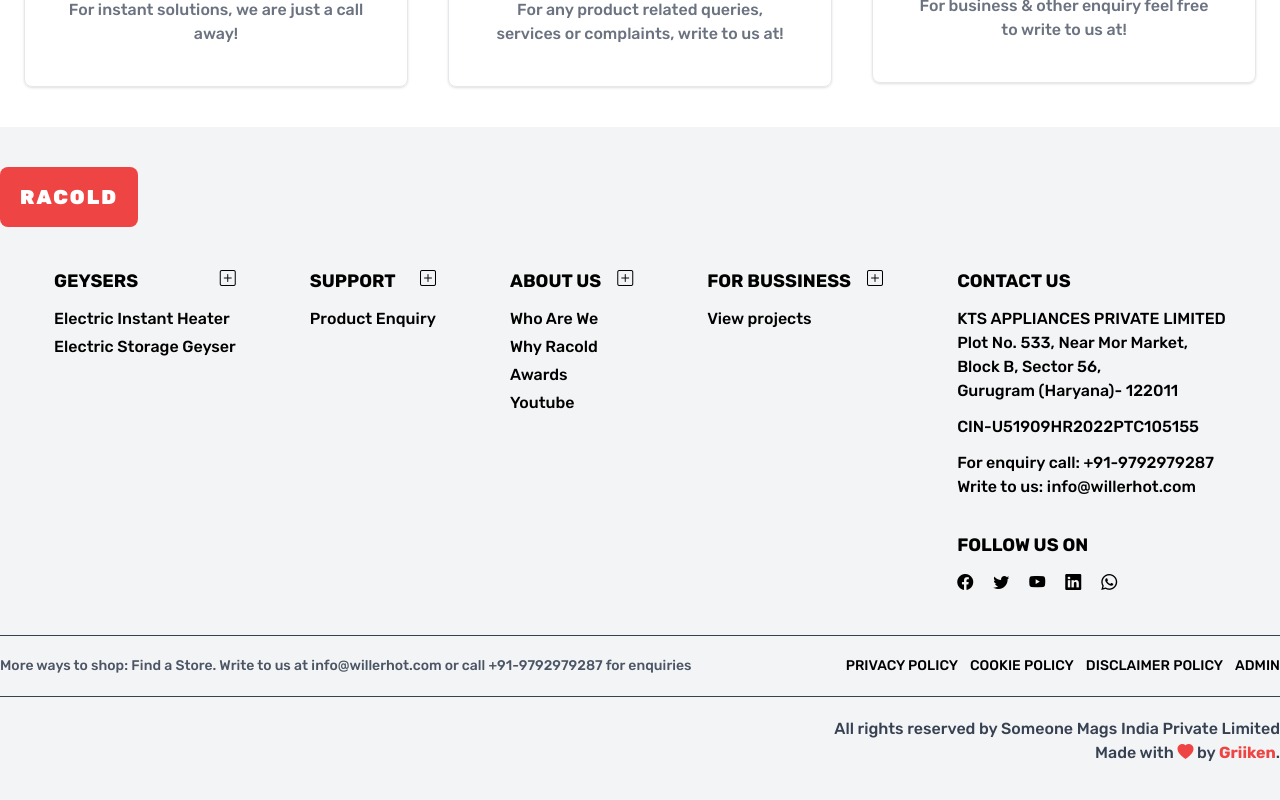
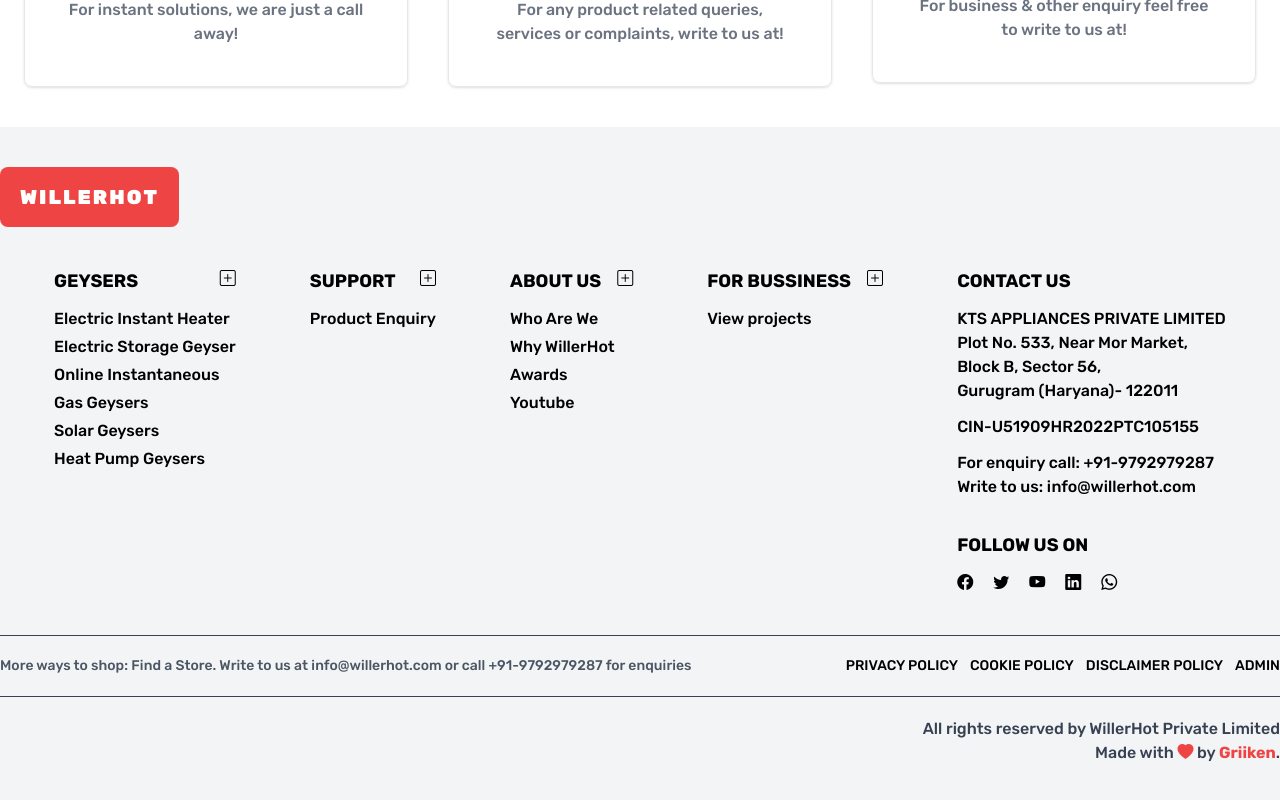
Before and after one commit to rritik772/UltimateGeyser, a Next.js app: page / in a window 1280 px wide. Shown: the part 1590-2390 px from the top of the page. Built offline with nearby package versions, Linux system fonts and the light colour scheme; no server answers; the database is empty.

Commit message:
product filter footer

```diff
--- a/components/admin/adminNavbar/AdminNavbar.tsx
+++ b/components/admin/adminNavbar/AdminNavbar.tsx
@@ -31,7 +31,7 @@
                 {/* <i className="lg:(hidden) bi bi-list text-3xl" onClick={() => { }}></i> */}
                 <Link href="/">
                     <a>
-                        <button className="racold-button">Racold</button>
+                        <button className="racold-button">WillerHot</button>
                     </a>
                 </Link>
             </div>
--- a/components/admin/showProduct/UpdateProduct.tsx
+++ b/components/admin/showProduct/UpdateProduct.tsx
@@ -1,7 +1,8 @@
 import React, { useState, FC } from 'react'
 import { toast } from 'react-toastify';
+import { database } from '../../../firebase';
 import { ProductModal } from '../../../models/product/product-modal';
-import { updateProduct } from '../../../utils/firebase/database/productsDatabase';
+import { deleteProduct, updateProduct } from '../../../utils/firebase/database/productsDatabase';
 import { addProductsImages, deleteImages } from '../../../utils/firebase/storage/productStorage';
 
 interface UpdateProductProps {
@@ -17,6 +18,7 @@
     const [featuredProduct, setFeaturedProduct] = useState(product.featuredProduct);
     const [loading, setLoading] = useState(false);
     const [colors, setColors] = useState<string[]>(product.colors);
+    const [category, setCategory] = useState<string>(product.category);
     const [capacity, setCapacity] = useState<string[]>(product.capacity)
 
     const handleImages = (e: any) => {
@@ -66,6 +68,7 @@
                 featuredProduct,
                 colors,
                 capacity,
+                category,
                 product.uid! as string
             ), product.uid! as string)
 
@@ -91,8 +94,17 @@
 
         setLoading(false);
     }
+
+    const handleDelete = async () => {
+        const isDeleted = await deleteProduct(product.uid as string);
+        if  (isDeleted)
+            toast("Deleted successfully");
+        else
+            toast.error('Cannot delete document');
+    }
+
     return (
-        <form className='<md:(grid-cols-1 w-full) md:(grid-cols-2 w-[35rem]) grid bg-gray-100 p-5 shadow mx-auto gap-2 rounded-lg mt-3'>
+        <form className='<md:(grid-cols-1 w-full) md:(grid-cols-2 w-[35rem]) grid bg-gray-100 p-5 shadow mx-auto gap-2 rounded-lg my-3'>
             <section className='flex flex-col gap-3'>
                 <input type="text" className="contactus-input" placeholder='Product Name' value={name} onChange={(e) => setName(e.target.value)} />
                 <input type="number" className="contactus-input" placeholder='Normal Price' value={price} onChange={e => setPrice(parseInt(e.target.value))} />
@@ -109,9 +121,20 @@
                     {/* <span>Colours Available</span> */}
                     <input type="text" className="contactus-input" placeholder='Colors available separate by `,`' value={colors.join(',')} onChange={(e) => setColors(e.target.value.split(','))} />
                 </div>
+                    <div className='select-none px-1 flex flex-col'>
+                        <input type="text" className='contactus-input' list="category" placeholder='Select Geyser Category' value={category} onChange={e => setCategory(e.target.value)} />
+                        <datalist id="category">
+                            <option value="Electric Instant Heater">Electric Instant Heater</option>
+                            <option value="Electric Storage Geyser">Electric Storage Geyser</option>
+                            <option value="Online Instantaneous">Online Instantaneous</option>
+                            <option value="Gas Geysers">Gas Geysers</option>
+                            <option value="Solar Geysers">Solar Geysers</option>
+                            <option value="Heat Pump Geysers">Heat Pump Geysers</option>
+                        </datalist>
+                    </div>
                 <div className='select-none py-3 px-1'>
-                    <input type="checkbox" id="featuredProduct" className='accent-red-500 mr-2' checked={featuredProduct} onChange={() => setFeaturedProduct(!featuredProduct)} />
-                    <label htmlFor="featuredProduct">Featured Product</label>
+                    <input type="checkbox" id={`featuredProduct-${name}`} className='accent-red-500 mr-2' checked={featuredProduct} onChange={() => setFeaturedProduct(!featuredProduct)} />
+                    <label htmlFor={`featuredProduct-${name}`}>Featured Product</label>
                 </div>
 
                 {/* <div className='h-full border border-red-500 rounded-lg p-1 text-center flex flex-col'>
@@ -123,17 +146,22 @@
                                 <span>No Images Uploaded</span>
                         }
                     </div> */}
-                <label htmlFor="imgs" className="btn btn-red-outline cursor-pointer text-center rounded-lg">
-                    <span>Add Images ({imgs && imgs.length})</span>
-                    <input type="file" accept="image/jpeg" className='hidden' id="imgs" multiple onChange={(e) => handleImages(e)} />
-                </label>
             </section>
             {
                 loading ?
                     <i className='bi bi-arrow-clockwise animate-spin col-span-2 justify-self-center text-4xl mt-3 text-red-500' /> :
-                    <button className='btn btn-red-outline col-span-2 mt-3' onClick={handleSubmit} disabled={loading}>
-                        Submit
-                    </button>
+                    <div className='flex col-span-2 gap-2 mt-3'>
+                        <label htmlFor="imgs" className="w-full btn btn-red-outline cursor-pointer text-center rounded-lg">
+                            <span>Add Images ({imgs && imgs.length})</span>
+                            <input type="file" accept="image/jpeg" className='hidden' id="imgs" multiple onChange={(e) => handleImages(e)} />
+                        </label>
+                        <button className='w-full btn btn-red' onClick={handleDelete} disabled={loading}>
+                            Delete
+                        </button>
+                        <button className='w-full btn btn-red-outline' onClick={handleSubmit} disabled={loading}>
+                            Submit
+                        </button>
+                    </div>
             }
         </form>
 
--- a/components/footer/Footer.tsx
+++ b/components/footer/Footer.tsx
@@ -7,7 +7,7 @@
     return (
         <div className='bg-gray-100 py-10'>
             <div className='<md:(px-5) container mx-auto flex flex-col'>
-                <button className="<lg:(mt-2) lg:(mt-0) bg-red-500 text-white py-4 px-5 text-xl tracking-widest uppercase rounded-lg cursor-pointer rubik font-black self-start">Racold</button>
+                <button className="<lg:(mt-2) lg:(mt-0) bg-red-500 text-white py-4 px-5 text-xl tracking-widest uppercase rounded-lg cursor-pointer rubik font-black self-start">WillerHot</button>
                 <section className='<md:(flex-col) md:(flex-row) flex gap-5 justify-evenly my-10'>
                     {
                         footlinks.map((item, key) => (
@@ -64,7 +64,7 @@
                         </Link>
                     </div>
                 </section>
-                <span className='self-end mt-5 text-gray-700'>All rights reserved by Someone Mags India Private Limited</span>
+                <span className='self-end mt-5 text-gray-700'>All rights reserved by WillerHot Private Limited</span>
                 <span className='self-end text-gray-700'>Made with <i className='bi bi-heart-fill text-red-500'/> by  <a href="https://www.griiken.com" className='font-bold text-red-500'>Griiken</a>.</span>
             </div>
         </div>
--- a/components/footer/footerlinks.json
+++ b/components/footer/footerlinks.json
@@ -4,11 +4,27 @@
         "links": [
             {
                 "value": "Electric Instant Heater",
-                "endpoint": "/electrict-instant-heater"
+                "endpoint": "/products?category=Electric Instant Heater"
             },
             {
                 "value": "Electric Storage Geyser",
-                "endpoint": "/electric storage"
+                "endpoint":"/products?category=Electric Storage Geyser"
+            },
+            {
+                "value": "Online Instantaneous",
+                "endpoint":"/products?category=Online Instantaneous"
+            },
+            {
+                "value": "Gas Geysers",
+                "endpoint":"/products?category=Gas Geysers"
+            },
+            {
+                "value": "Solar Geysers",
+                "endpoint":"/products?category=Solar Geysers"
+            },
+            {
+                "value": "Heat Pump Geysers",
+                "endpoint": "/products?category=Heat Pump Geysers"
             }
         ]
     },
@@ -29,7 +45,7 @@
                 "endpoint": "/aboutus#who-are-we"
             },
             {
-                "value": "Why Racold",
+                "value": "Why WillerHot",
                 "endpoint": "/aboutus#why-racold"
             },
             {
--- a/components/navbar/Navbar.tsx
+++ b/components/navbar/Navbar.tsx
@@ -20,7 +20,7 @@
                     <i className="lg:(hidden) bi bi-list text-3xl" onClick={() => setOpen(!open)}></i>
                     <Link href="/">
                         <a>
-                            <button className="<lg:(mt-2) lg:(mt-0) bg-red-500 text-white py-4 px-5 text-xl tracking-widest uppercase rounded-lg cursor-pointer rubik font-black">Racold</button>
+                            <button className="<lg:(mt-2) lg:(mt-0) bg-red-500 text-white py-4 px-5 text-xl tracking-widest uppercase rounded-lg cursor-pointer rubik font-black">WillerHot</button>
                         </a>
                     </Link>
                 </div>
--- a/models/product/product-modal.ts
+++ b/models/product/product-modal.ts
@@ -9,6 +9,7 @@
     uid: string | undefined | FieldValue
     colors: string[]
     capacity: string[]
+    category: string
 
     constructor(
         name: string,
@@ -18,6 +19,7 @@
         featuredProduct: boolean,
         colors: string[],
         capacity: string[],
+        category: string,
         uid: string | undefined
     ) {
         this.name = name;
@@ -27,6 +29,7 @@
         this.featuredProduct = featuredProduct;
         this.colors = colors;
         this.capacity = capacity;
+        this.category = category;
         this.uid = uid;
     }
 }
@@ -41,6 +44,7 @@
             featuredProduct: prod.featuredProduct,
             colors: prod.colors,
             capacity: prod.capacity,
+            category: prod.category,
             uid: undefined
         }
     },
@@ -54,6 +58,7 @@
             featuredProduct: data.featuredProduct,
             colors: data.colors,
             capacity: data.capacity,
+            category: data.category,
             uid: snapshot.id as string
         }
     }
--- a/pages/admin/add-product.tsx
+++ b/pages/admin/add-product.tsx
@@ -18,6 +18,7 @@
     const [featuredProduct, setFeaturedProduct] = useState(false);
     const [colors, setColors] = useState<string[]>([]);
     const [capacity, setCapacity] = useState<string[]>([])
+    const [category, setCategory] = useState<string>('');
     const [loginLoading, setLoginLoading] = useState(false);
 
     const handleImages = (e: any) => {
@@ -75,6 +76,7 @@
                 featuredProduct,
                 colors,
                 capacity,
+                category,
                 undefined
             )
         );
@@ -97,14 +99,12 @@
             setLoginLoading(true);
 
             let json = getFromLocalStorage();
-            console.log(json.password)
             if (!json.password) {
                 router.push('/admin/login')
                 return;
             }
 
             let loggedIn = await login(json.username, Buffer.from(json.password, 'base64').toString('ascii'));
-            console.log(loggedIn)
             if (!loggedIn) {
                 router.push('/admin/login')
             }
@@ -135,9 +135,21 @@
                         {/* <span>Colours Available</span> */}
                         <input type="text" className="contactus-input" placeholder='Colors available separate by `,`' value={colors.join(',')} onChange={(e) => setColors(e.target.value.split(','))} />
                     </div>
+                    <div className='select-none px-1 flex flex-col'>
+                        <input type="text" className='contactus-input' list="category" placeholder='Select Geyser Category' value={category} onChange={e => setCategory(e.target.value)} />
+                        <datalist id="category">
+                            <option value="Electric Instant Heater">Electric Instant Heater</option>
+                            <option value="Electric Storage Geyser">Electric Storage Geyser</option>
+                            <option value="Online Instantaneous">Online Instantaneous</option>
+                            <option value="Gas Geysers">Gas Geysers</option>
+                            <option value="Solar Geysers">Solar Geysers</option>
+                            <option value="Heat Pump Geysers">Heat Pump Geysers</option>
+                            <option value="Find Your Geyser">Find Your Geyser</option>
+                        </datalist>
+                    </div>
                     <div className='select-none py-3 px-1'>
-                        <input type="checkbox" id="featuredProduct" className='accent-red-500 mr-2' checked={featuredProduct} onChange={() => setFeaturedProduct(!featuredProduct)} />
-                        <label htmlFor="featuredProduct">Featured Product</label>
+                        <input type="checkbox" id={`featuredProduct-${name}`} className='accent-red-500 mr-2' checked={featuredProduct} onChange={() => setFeaturedProduct(!featuredProduct)} />
+                        <label htmlFor={`featuredProduct-${name}`}>Featured Product</label>
                     </div>
 
                     {/* <div className='h-full border border-red-500 rounded-lg p-1 text-center flex flex-col'>
@@ -149,19 +161,21 @@
                                 <span>No Images Uploaded</span>
                         }
                     </div> */}
-                    <label htmlFor="imgs" className="btn btn-red-outline cursor-pointer text-center rounded-lg">
-                        <span>Add Images ({imgs && imgs.length})</span>
-                        <input type="file" accept="image/jpeg" className='hidden' id="imgs" multiple onChange={(e) => handleImages(e)} />
-                    </label>
                 </section>
                 {
                     loading ?
                         <i className='bi bi-arrow-clockwise animate-spin col-span-2 justify-self-center text-4xl mt-3 text-red-500' /> :
-                        <button className='btn btn-red-outline col-span-2 mt-3' onClick={handleSubmit} disabled={loading}>
-                            Submit
-                        </button>
+                        <div className='flex gap-3 col-span-2 mt-3'>
+                            <button className='btn btn-red-outline w-full' onClick={handleSubmit} disabled={loading}>
+                                Submit
+                            </button>
+                            <label htmlFor="imgs" className="w-full btn btn-red-outline cursor-pointer text-center rounded-lg">
+                                <span>Add Images ({imgs && imgs.length})</span>
+                                <input type="file" accept="image/jpeg" className='hidden' id="imgs" multiple onChange={(e) => handleImages(e)} />
+                            </label>
+                        </div>
                 }
-            </form> }
+            </form>}
         </div>
     )
 }
--- a/pages/products.tsx
+++ b/pages/products.tsx
@@ -1,13 +1,15 @@
+import { useRouter } from 'next/router'
 import React from 'react'
 import Footer from '../components/footer/Footer'
 import Navbar from '../components/navbar/Navbar'
-import PropductFilters from '../components/products/PropductFilters'
+import ProductFilters from '../components/products/PropductFilters'
 
 const Products = () => {
+  const router = useRouter();
   return (
     <div className='pb-20'>
         <Navbar />
-        <PropductFilters />
+        <ProductFilters categoryFilter={(router.query.category)?(router.query.category as string):''}/>
         <Footer />
     </div>
   )
```
Also changed, not shown: components/products/PropductFilters.tsx (+10 -6 lines), utils/firebase/database/productsDatabase.ts (+15 -2 lines).
